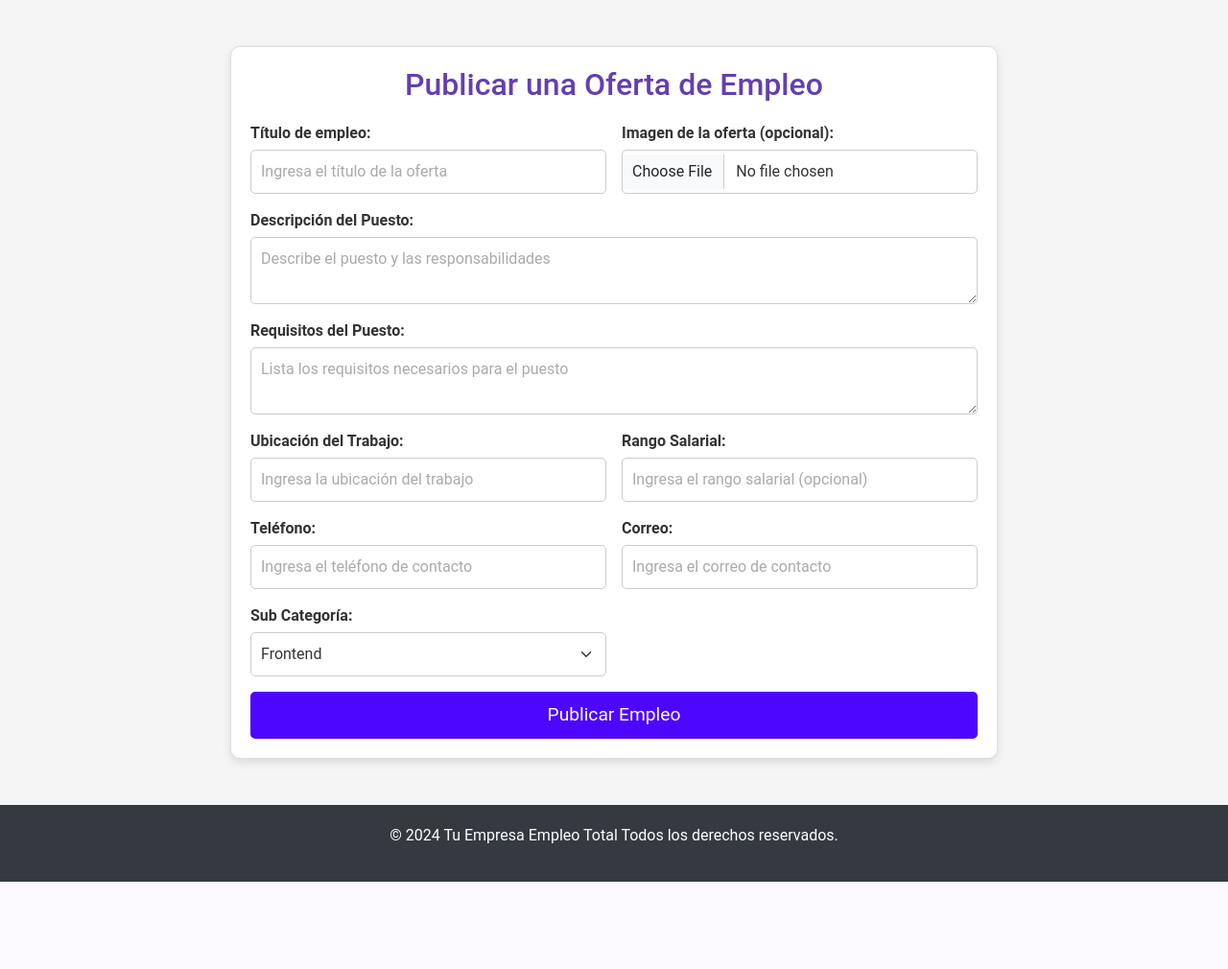
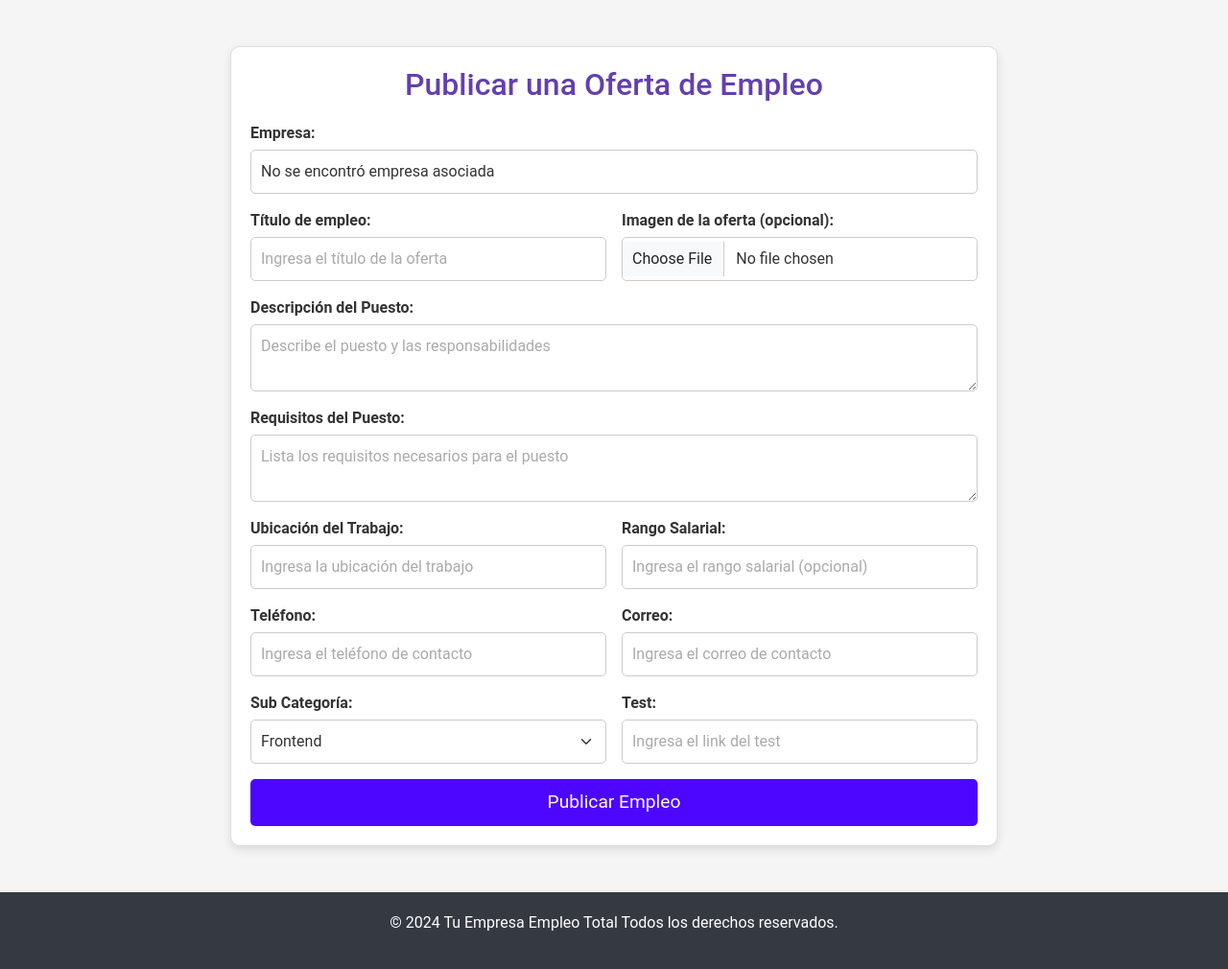
Before and after one commit to sebastian2214/EmpleoTotal, a PHP site: page /publicar.php in a window 1280 px wide. Shown: the part 80-1090 px from the top of the page at 96% size. Before the commit the page ends 999 px from the top, so only its background shows below. Run offline with PHP 8.4, Linux system fonts and the light colour scheme; a user stored in the database is signed in; data comes from the database, SQL or seed files in the repository.

Commit message:
Add files via upload

```diff
--- a/publicar.php
+++ b/publicar.php
@@ -2,7 +2,39 @@
 // Iniciar la sesión
 session_start();
 
-// Tu código PHP aquí (verificar sesión, cargar datos, etc.)
+// Conexión a la base de datos
+$servername = "localhost";
+$username = "root"; // Usuario por defecto de MySQL en XAMPP
+$password = ""; // Dejar vacío si no has asignado una contraseña
+$dbname = "empleototal"; // El nombre de tu base de datos
+
+$conn = new mysqli($servername, $username, $password, $dbname);
+
+// Verificar la conexión
+if ($conn->connect_error) {
+    die("Conexión fallida: " . $conn->connect_error);
+}
+
+// Verificar si el usuario está autenticado
+if (!isset($_SESSION['id_usuario'])) {
+    die("No se encontró información del usuario. Por favor, inicie sesión.");
+}
+
+// Obtener el nombre de la empresa asociada al usuario autenticado
+$id_usuario = $_SESSION['id_usuario'];
+$sql_empresa = "SELECT nombre_emp FROM empresas WHERE usuario_id_usuario = ?";
+$stmt = $conn->prepare($sql_empresa);
+$stmt->bind_param("i", $id_usuario);
+$stmt->execute();
+$result_empresa = $stmt->get_result();
+
+if ($result_empresa->num_rows > 0) {
+    $empresa = $result_empresa->fetch_assoc();
+    $nombre_empresa = $empresa['nombre_emp'];
+} else {
+    $nombre_empresa = "No se encontró empresa asociada";
+}
+$stmt->close();
 ?>
 
 <!DOCTYPE html>
@@ -19,7 +51,7 @@
         <div class="arroz">
             <img src="img/Imagen_de_WhatsApp_2024-05-19_a_las_22.13.35_0c41c9e7-removebg-preview.png" alt="Logo" class="logo">
             <div class="user-icons">
-            <button class="btn btn-lila me-2" onclick="location.href='index.php'">Volver</button>
+                <button class="btn btn-lila me-2" onclick="location.href='index.php'">Volver</button>
             </div>
         </div>
     </header>
@@ -27,67 +59,110 @@
     <section class="form-container container my-5">
         <h2 class="text-center">Publicar una Oferta de Empleo</h2>
         <form action="registrarPersona.php" method="post" class="row g-3" enctype="multipart/form-data">
+            <div class="form-group col-12">
+                <label for="empresa">Empresa:</label>
+                <input
+                    type="text"
+                    id="empresa"
+                    name="empresa"
+                    value="<?php echo htmlspecialchars($nombre_empresa); ?>"
+                    readonly
+                    class="form-control">
+            </div>
             <div class="form-group col-12 col-md-6">
                 <label for="titulo_emp">Título de empleo:</label>
-                <input type="text" id="titulo_emp" name="titulo_emp" placeholder="Ingresa el título de la oferta" required class="form-control">
+                <input
+                    type="text"
+                    id="titulo_emp"
+                    name="titulo_emp"
+                    placeholder="Ingresa el título de la oferta"
+                    required
+                    class="form-control"
+                    pattern="[A-Za-zÁÉÍÓÚáéíóúñÑ\s]+"
+                    title="Solo se permiten letras y espacios">
             </div>
             <div class="form-group col-12 col-md-6">
                 <label for="oferta_empleocol">Imagen de la oferta (opcional):</label>
-                <input type="file" id="oferta_empleocol" name="imagen" accept="image/*" class="form-control">
+                <input
+                    type="file"
+                    id="oferta_empleocol"
+                    name="imagen"
+                    accept="image/*"
+                    class="form-control">
             </div>
             <div class="form-group col-12">
                 <label for="descripcion">Descripción del Puesto:</label>
-                <textarea id="descripcion" name="descripcion" placeholder="Describe el puesto y las responsabilidades" required class="form-control"></textarea>
+                <textarea
+                    id="descripcion"
+                    name="descripcion"
+                    placeholder="Describe el puesto y las responsabilidades"
+                    required
+                    class="form-control"
+                    pattern="[A-Za-zÁÉÍÓÚáéíóúñÑ\s]+"
+                    title="Solo se permiten letras y espacios"></textarea>
             </div>
             <div class="form-group col-12">
                 <label for="requisitos">Requisitos del Puesto:</label>
-                <textarea id="requisitos" name="requisitos" placeholder="Lista los requisitos necesarios para el puesto" required class="form-control"></textarea>
+                <textarea
+                    id="requisitos"
+                    name="requisitos"
+                    placeholder="Lista los requisitos necesarios para el puesto"
+                    required
+                    class="form-control"
+                    pattern="[A-Za-zÁÉÍÓÚáéíóúñÑ\s]+"
+                    title="Solo se permiten letras y espacios"></textarea>
             </div>
             <div class="form-group col-12 col-md-6">
                 <label for="ubicacion">Ubicación del Trabajo:</label>
-                <input type="text" id="ubicacion" name="ubicacion" placeholder="Ingresa la ubicación del trabajo" required class="form-control">
+                <input
+                    type="text"
+                    id="ubicacion"
+                    name="ubicacion"
+                    placeholder="Ingresa la ubicación del trabajo"
+                    required
+                    class="form-control"
+                    title="Solo se permiten letras y espacios">
             </div>
             <div class="form-group col-12 col-md-6">
                 <label for="salario">Rango Salarial:</label>
-                <input type="text" id="salario" name="salario" placeholder="Ingresa el rango salarial (opcional)" class="form-control">
+                <input
+                    type="number"
+                    id="salario"
+                    name="salario"
+                    placeholder="Ingresa el rango salarial (opcional)"
+                    class="form-control">
             </div>
             <div class="form-group col-12 col-md-6">
                 <label for="telefono">Teléfono:</label>
-                <input type="number" id="telefono" name="telefono" placeholder="Ingresa el teléfono de contacto" class="form-control">
+                <input
+                    type="number"
+                    id="telefono"
+                    name="telefono"
+                    placeholder="Ingresa el teléfono de contacto"
+                    class="form-control">
             </div>
             <div class="form-group col-12 col-md-6">
                 <label for="correo">Correo:</label>
-                <input type="email" id="correo" name="correo" placeholder="Ingresa el correo de contacto" class="form-control">
+                <input
+                    type="email"
+                    id="correo"
+                    name="correo"
+                    placeholder="Ingresa el correo de contacto"
+                    class="form-control">
             </div>
-
-            <?php
-            // Conexión a la base de datos
-            $servername = "localhost";
-            $username = "root"; // Usuario por defecto de MySQL en XAMPP
-            $password = ""; // Dejar vacío si no has asignado una contraseña
-            $dbname = "empleototal"; // El nombre de tu base de datos
-
-            // Crear la conexión
-            $conn = new mysqli($servername, $username, $password, $dbname);
-
-            // Verificar la conexión
-            if ($conn->connect_error) {
-                die("Conexión fallida: " . $conn->connect_error);
-            }
-            ?>
-
             <div class="form-group col-12 col-md-6">
                 <label for="sub_cat">Sub Categoría:</label>
-                <select name="sub_cat_id_sub_cat" required class="form-select">
+                <select
+                    name="sub_cat_id_sub_cat"
+                    required
+                    class="form-select">
                     <?php
                     // Consulta para obtener las subcategorías
-                    $sql = "SELECT id_sub_cat, nombre_sub_cat FROM sub_cat"; // Ajusta los nombres de la tabla y columnas
-                    $result = $conn->query($sql);
+                    $sql_subcat = "SELECT id_sub_cat, nombre_sub_cat FROM sub_cat";
+                    $result_subcat = $conn->query($sql_subcat);
 
-                    // Verificar si se obtienen resultados
-                    if ($result->num_rows > 0) {
-                        // Mostrar cada subcategoría como una opción en el select
-                        while($row = $result->fetch_assoc()) {
+                    if ($result_subcat->num_rows > 0) {
+                        while ($row = $result_subcat->fetch_assoc()) {
                             echo "<option value='" . $row["id_sub_cat"] . "'>" . $row["nombre_sub_cat"] . "</option>";
                         }
                     } else {
@@ -96,12 +171,16 @@
                     ?>
                 </select>
             </div>
-
-            <?php
-            // Cerrar la conexión
-            $conn->close();
-            ?>
-
+            <div class="form-group col-12 col-md-6">
+                <label for="link_test">Test:</label>
+                <input
+                    type="url"
+                    id="link_test"
+                    name="link_test"
+                    placeholder="Ingresa el link del test"
+                    required
+                    class="form-control">
+            </div>
             <div class="col-12">
                 <button type="submit" class="submit-button btn btn-primary w-100">Publicar Empleo</button>
             </div>
@@ -109,9 +188,9 @@
     </section>
 
     <footer>
-    <div class="container text-center">
-        <p>&copy; 2024 Tu Empresa Empleo Total Todos los derechos reservados.</p>
-    </div>
-</footer>
+        <div class="container text-center">
+            <p>&copy; 2024 Tu Empresa Empleo Total Todos los derechos reservados.</p>
+        </div>
+    </footer>
 </body>
 </html>
```
